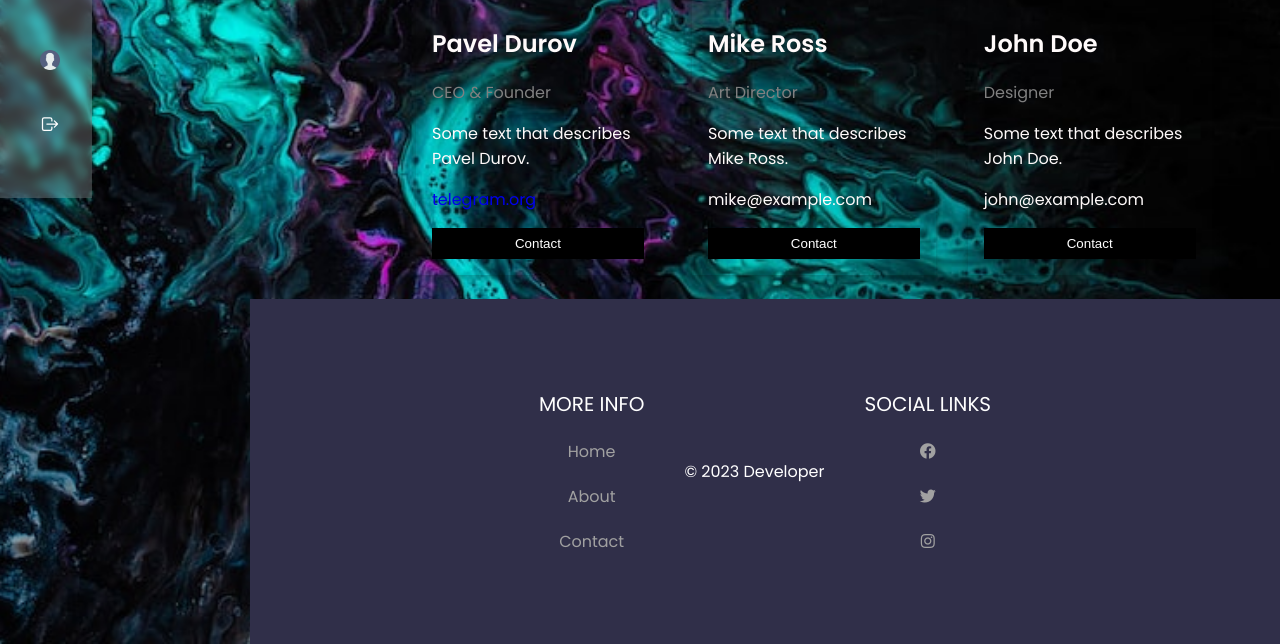
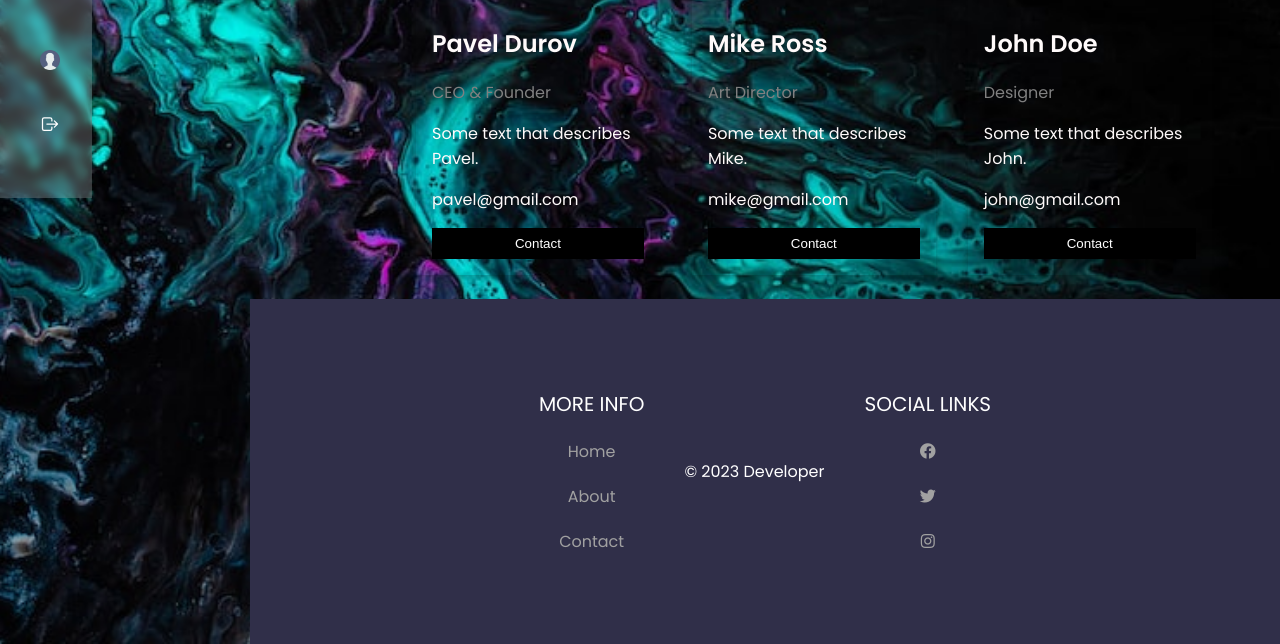
Before and after one commit to 0MAVM0/Normal-site, a Django app: page /about/ in a window 1280 px wide. Shown: the part 602-1246 px from the top of the page. Run offline with Django 4.2, Linux system fonts and the light colour scheme; a user stored in the database is signed in; some libraries are stand-ins or nearby versions.

Commit message:
Bug fixes

```diff
--- a/PerfectChoice/Products/templates/products/view_product.html
+++ b/PerfectChoice/Products/templates/products/view_product.html
@@ -50,7 +50,6 @@
         .description {
             overflow: hidden;
             text-overflow: ellipsis;
-            white-space: nowrap;
         }
     </style>
 {% endblock style %}
--- a/PerfectChoice/main/templates/main/about.html
+++ b/PerfectChoice/main/templates/main/about.html
@@ -22,8 +22,8 @@
                 <div class="container">
                     <h2>Pavel Durov</h2>
                     <p class="title">CEO & Founder</p>
-                    <p>Some text that describes Pavel Durov.</p>
-                    <a href="https://web.telegram.org/z/" style="text-decoration: none;">telegram.org</a>
+                    <p>Some text that describes Pavel.</p>
+                    <p>pavel@gmail.com</p>
                     <p><button class="button">Contact</button></p>
                 </div>
             </div>
@@ -35,8 +35,8 @@
                 <div class="container">
                     <h2>Mike Ross</h2>
                     <p class="title">Art Director</p>
-                    <p>Some text that describes Mike Ross.</p>
-                    <p>mike@example.com</p>
+                    <p>Some text that describes Mike.</p>
+                    <p>mike@gmail.com</p>
                     <p><button class="button">Contact</button></p>
                 </div>
             </div>
@@ -48,8 +48,8 @@
                 <div class="container">
                     <h2>John Doe</h2>
                     <p class="title">Designer</p>
-                    <p>Some text that describes John Doe.</p>
-                    <p>john@example.com</p>
+                    <p>Some text that describes John.</p>
+                    <p>john@gmail.com</p>
                     <p><button class="button">Contact</button></p>
                 </div>
             </div>
```
Also changed, not shown: PerfectChoice/db.sqlite3.
